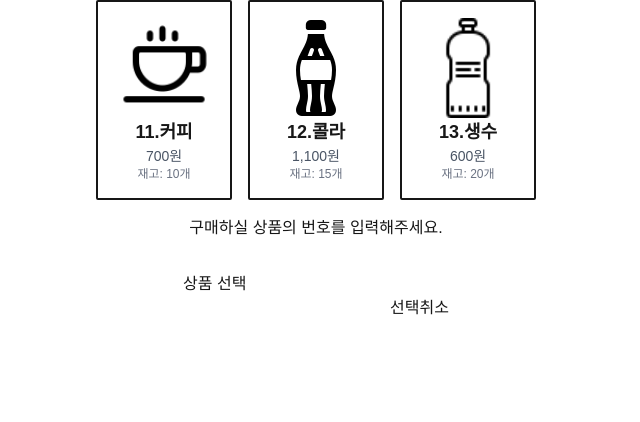
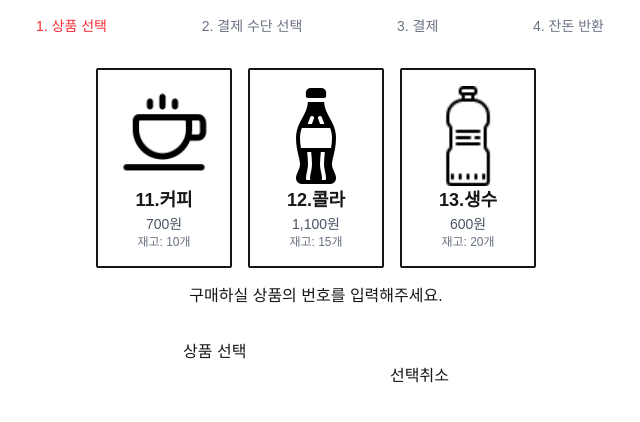
Before and after one commit to student513/johyeongjun-vending-machine, a Next.js app: page / in a window 1280 px wide. Shown: the top 422 px of the page, without its empty margins (324-964 px from the left). Built offline with nearby package versions, Linux system fonts and the light colour scheme.

Commit message:
feat: 자판기 진행 단계 표시 컴포넌트 추가
- StepIndicator 컴포넌트 생성
- 상품 선택, 결제 수단 선택, 결제, 잔돈 반환 4단계 표시
- 현재 진행 중인 단계를 빨간색으로 하이라이트

```diff
--- a/src/app/VendingMachine.tsx
+++ b/src/app/VendingMachine.tsx
@@ -6,6 +6,7 @@ import { InsertPayment } from "./components/insert-payment";
 import { ReturnChange } from "./components/return-change";
 import { SelectPayment } from "./components/select-payment";
 import { SelectProduct } from "./components/select-product";
+import { StepIndicator } from "./components/step-indicator";
 
 interface BeverageItemProps {
   src: string;
@@ -86,6 +87,7 @@ export const VendingMachine = () => {
 
   return (
     <div className="flex flex-col items-center gap-4">
+      <StepIndicator />
       <div className="flex justify-center items-center gap-4">
         {vendingMachine.inventory.map((beverage) => (
           <BeverageItem
--- /dev/null
+++ b/src/app/components/step-indicator.tsx
@@ -0,0 +1,36 @@
+import { useVendingProcess } from "@/contexts/vending-process-context";
+import { VendingStep } from "@/types/vending-machine";
+
+const steps = [
+  { step: VendingStep.SELECT_PRODUCT, label: "상품 선택" },
+  { step: VendingStep.SELECT_PAYMENT, label: "결제 수단 선택" },
+  { step: VendingStep.INSERT_PAYMENT, label: "결제" },
+  { step: VendingStep.RETURN_CHANGE, label: "잔돈 반환" },
+];
+
+export const StepIndicator = () => {
+  const { vendingProcess } = useVendingProcess();
+
+  return (
+    <div className="w-full max-w-xl my-4">
+      <div className="flex items-center justify-between">
+        {steps.map((stepInfo, index) => (
+          <div key={stepInfo.step} className="flex items-center">
+            <span
+              className={`ml-2 text-sm font-medium ${
+                vendingProcess.step === stepInfo.step
+                  ? "text-red-500"
+                  : "text-gray-500"
+              }`}
+            >
+              {index + 1}. {stepInfo.label}
+            </span>
+            {index < steps.length - 1 && (
+              <div className="mx-4 flex-1 h-0.5 bg-gray-300" />
+            )}
+          </div>
+        ))}
+      </div>
+    </div>
+  );
+};
```
